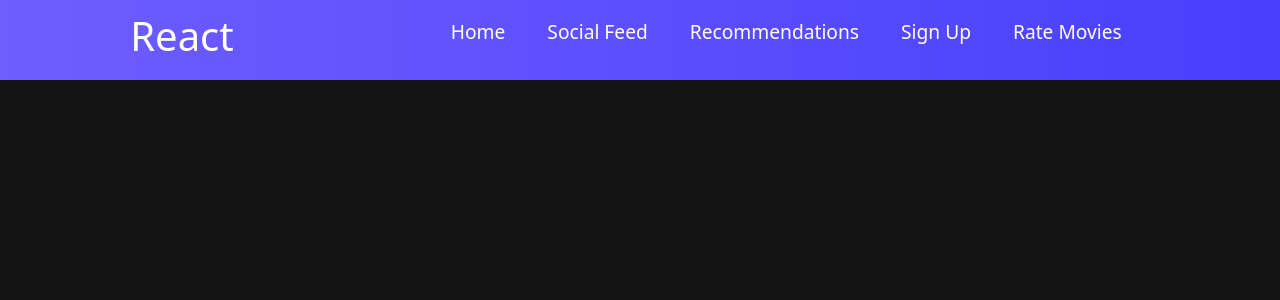
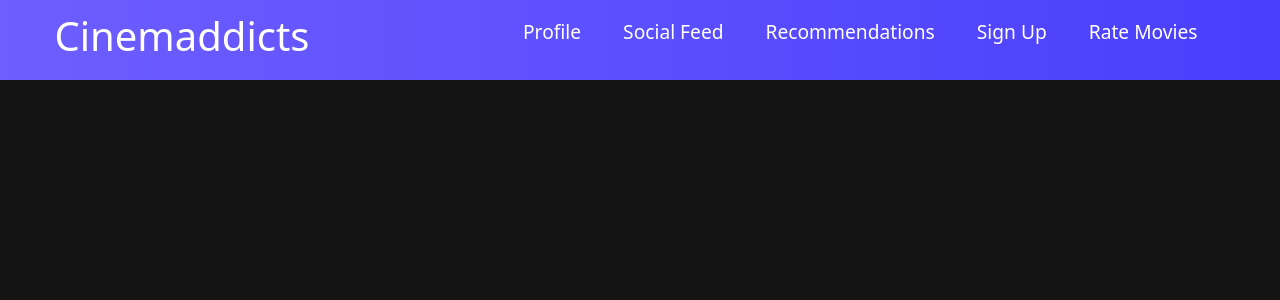
Before and after one commit to rbells/super-stars, a React (Create React App) app: page / in a window 1280 px wide. Shown: the top 300 px of the page. Built offline with nearby package versions, Linux system fonts and the light colour scheme.

Commit message:
updated Profile

```diff
--- a/src/components/Navbar/Navbar.js
+++ b/src/components/Navbar/Navbar.js
@@ -12,7 +12,7 @@
     render() {
         return(
             <nav className="NavbarItems">
-                <h1 className="navbar-logo">React<i className="fab fa-react"></i></h1>
+                <h1 className="navbar-logo">Cinemaddicts<i className="fab fa-react"></i></h1>
                 <div className="menu-icon" onClick={this.handleClick}>
                     <i className={this.state.clicked ? 'fas fa-times' : 'fas fa-bars'}></i>
                 </div>
@@ -35,8 +35,8 @@
 
 const MenuItems = [
     {
-        title: 'Home',
-        url: 'home',
+        title: 'Profile',
+        url: 'profile',
         cName: 'nav-links'
     },
     {
```
